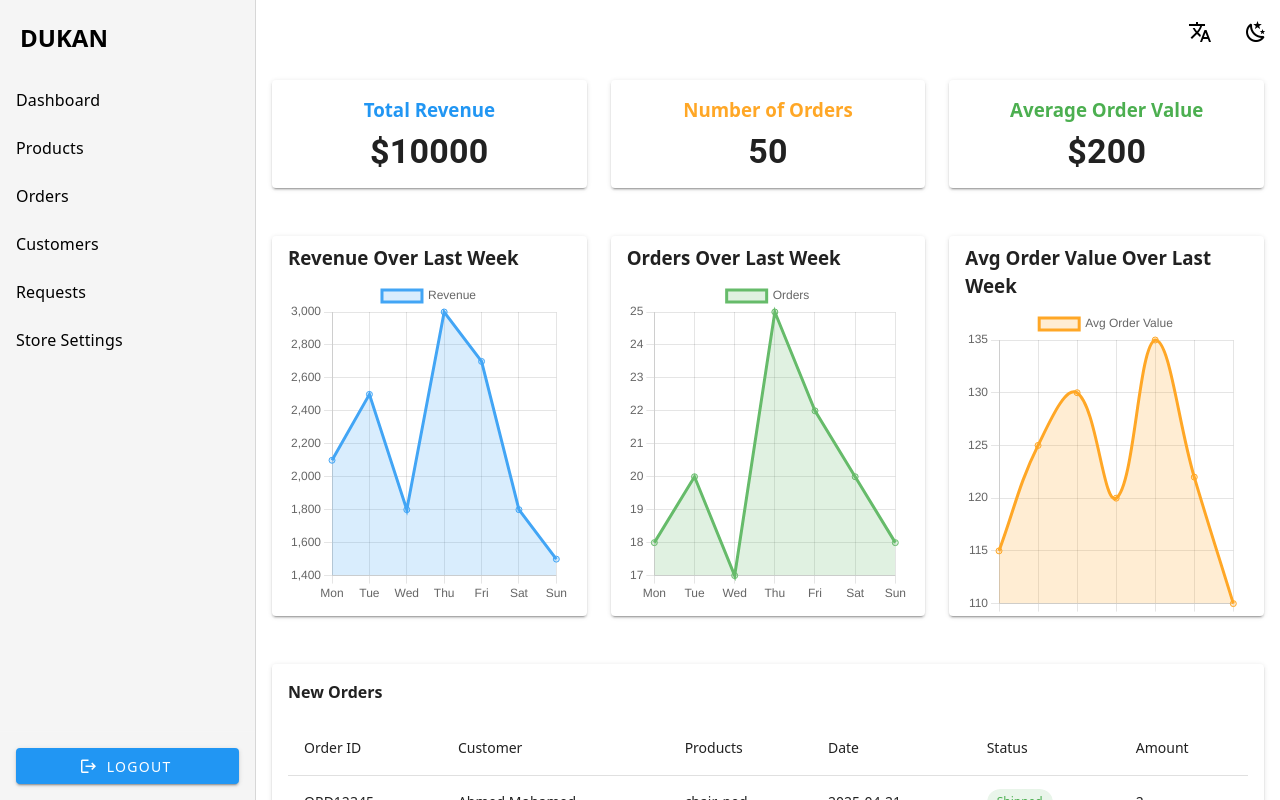
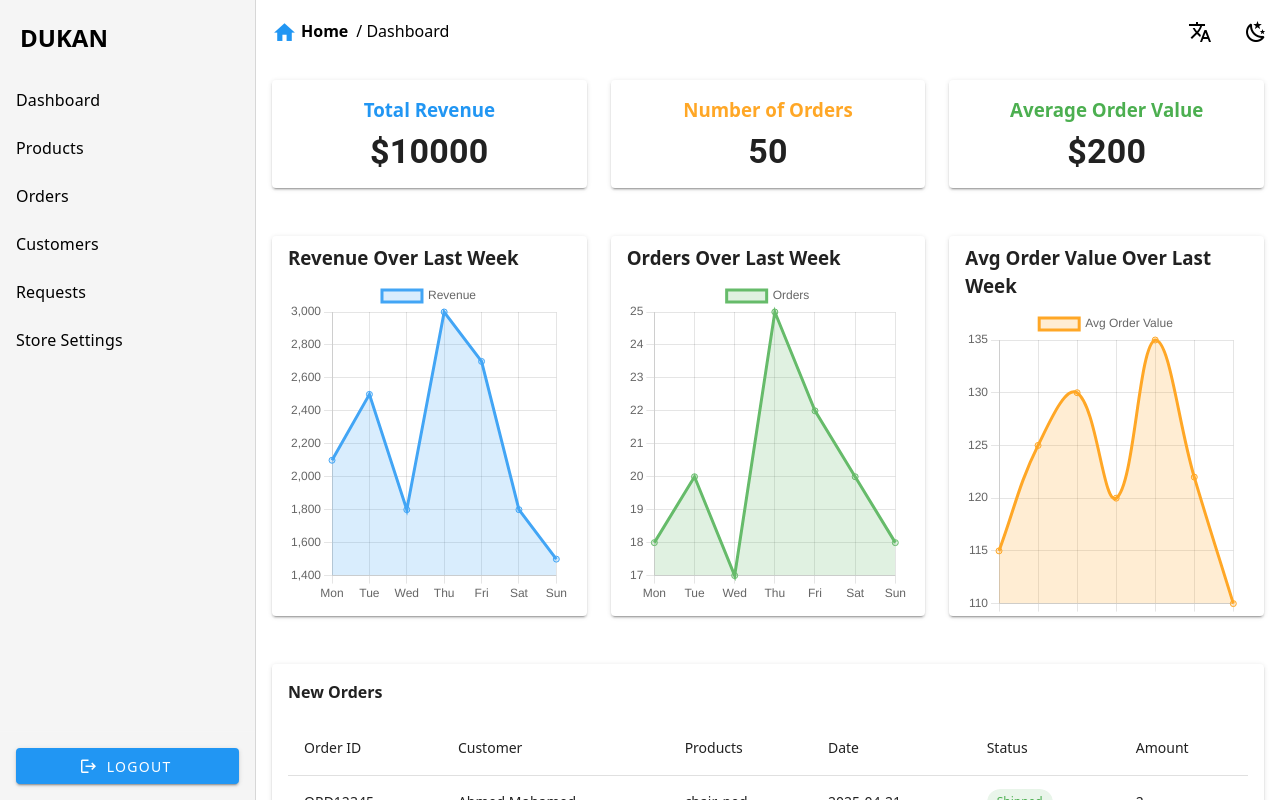
Before and after one commit to menna00essam/Dokan-Dashboard, a Vue app in the folder client-side/: page / in a window 1280 px wide. Shown: the top 800 px of the page. Built offline with nearby package versions, Linux system fonts and the light colour scheme.

Commit message:
edit colors

```diff
--- a/client-side/src/components/Header.vue
+++ b/client-side/src/components/Header.vue
@@ -1,6 +1,33 @@
 <template>
   <v-app-bar color="background" style="box-shadow: none; position: fixed">
     <v-app-bar-nav-icon v-if="isMobile" @click="$emit('toggle-drawer')" />
+
+    <!-- Improved Breadcrumbs -->
+    <v-breadcrumbs
+      class="px-4 py-2 breadcrumbs"
+      style="width: 100%"
+      divider="/"
+    >
+      <v-breadcrumbs-item
+        v-for="(crumb, index) in breadcrumbs"
+        :key="index"
+        :to="crumb.to"
+        :disabled="crumb.disabled"
+        exact
+        class="breadcrumb-item"
+        :class="{ 'active-crumb': index === breadcrumbs.length - 1 }"
+        style="align-items: center"
+      >
+        <template v-if="index === 0">
+          <v-icon class="me-1" color="secondary" style="font-size: 25px"
+            >mdi-home</v-icon
+          >
+          <span style="font-weight: bold">{{ crumb.text }}</span>
+        </template>
+        <template v-else> / {{ crumb.text }} </template>
+      </v-breadcrumbs-item>
+    </v-breadcrumbs>
+
     <v-spacer></v-spacer>
 
     <!-- Language Selector -->
@@ -12,7 +39,6 @@
         <template v-slot:activator="{ props }">
           <v-btn icon v-bind="props" class="mx-2">
             <v-icon>mdi-translate</v-icon>
-            <span v-if="isMobile" class="ml-1">{{ currentLanguageName }}</span>
           </v-btn>
         </template>
         <v-list>
@@ -20,7 +46,7 @@
             v-for="lang in availableLanguages"
             :key="lang.code"
             @click="changeLanguage(lang.code)"
-            style="padding: 20px;"
+            style="padding: 20px"
             :class="{ 'v-list-item--active': locale === lang.code }"
           >
             <v-list-item-title>{{ lang.name }}</v-list-item-title>
@@ -47,7 +73,7 @@
   import { useI18n } from 'vue-i18n'
   import useThemeToggle from '../composables/useThemeToggle'
 
-  const { locale } = useI18n()
+  const { locale, t } = useI18n()
   const route = useRoute()
   const { isDark, toggleTheme } = useThemeToggle()
 
@@ -62,7 +88,31 @@
     { code: 'fr', name: 'French' }
   ]
 
-  // جلب اللغة المحفوظة عند تحميل المكون
+  const breadcrumbs = computed(() => {
+    const crumbs = route.matched
+      .filter((r) => r.name && r.meta?.breadcrumb !== false)
+      .map((r) => ({
+        text: r.meta?.breadcrumb || formatName(r.name),
+        to: r.path.includes(':') ? undefined : r.path,
+        disabled: false
+      }))
+
+    // Add Home as first item
+    return [
+      {
+        text: t('Home'),
+        to: '/',
+        disabled: false
+      },
+      ...crumbs
+    ]
+  })
+
+  function formatName(name) {
+    if (typeof name !== 'string') return ''
+    return name.replace(/-/g, ' ').replace(/(^|\s)\S/g, (l) => l.toUpperCase())
+  }
+
   onMounted(() => {
     const savedLanguage = localStorage.getItem('userLanguage')
     if (savedLanguage) {
@@ -78,7 +128,6 @@
   const changeLanguage = (langCode) => {
     locale.value = langCode
     localStorage.setItem('userLanguage', langCode)
-    // window.location.reload() // إعادة تحميل الصفحة لتطبيق التغييرات بالكامل
   }
 </script>
 
@@ -86,4 +135,10 @@
   .v-list-item--active {
     background-color: rgba(0, 0, 0, 0.1);
   }
+
+  /* RTL support */
+  [dir='rtl'] .breadcrumbs {
+    direction: ltr;
+    justify-content: flex-end;
+  }
 </style>
--- a/client-side/src/main.js
+++ b/client-side/src/main.js
@@ -51,17 +51,19 @@ const vuetify = createVuetify({
           secondary: '#2196F3', //all btns
           error: '#FF5252',
           background: '#FFFFFF', // Light background
+          text:'#000000',
           surface: '#FFFFFF' // Cards/forms background
           // ... (other colors)
         }
       },
       dark: {
         colors: {
-          primary: '#2E2E48',
-          'dark-primary': '#475BE8',
+          primary: '#0f172a',
+          'dark-primary': '#283045',
           secondary: '#2196F3', //all btns
-          background: '#383854',
-          surface: '#2E2E48', // Cards/forms background
+          text:'#F5F5F5',
+          background: '#1e2936',
+          surface: '#0f172a', // Cards/forms background
           'on-surface': '#FFFFFF', // Text on surfaces
           error: '#FF5252'
           // ... (other colors)
```
